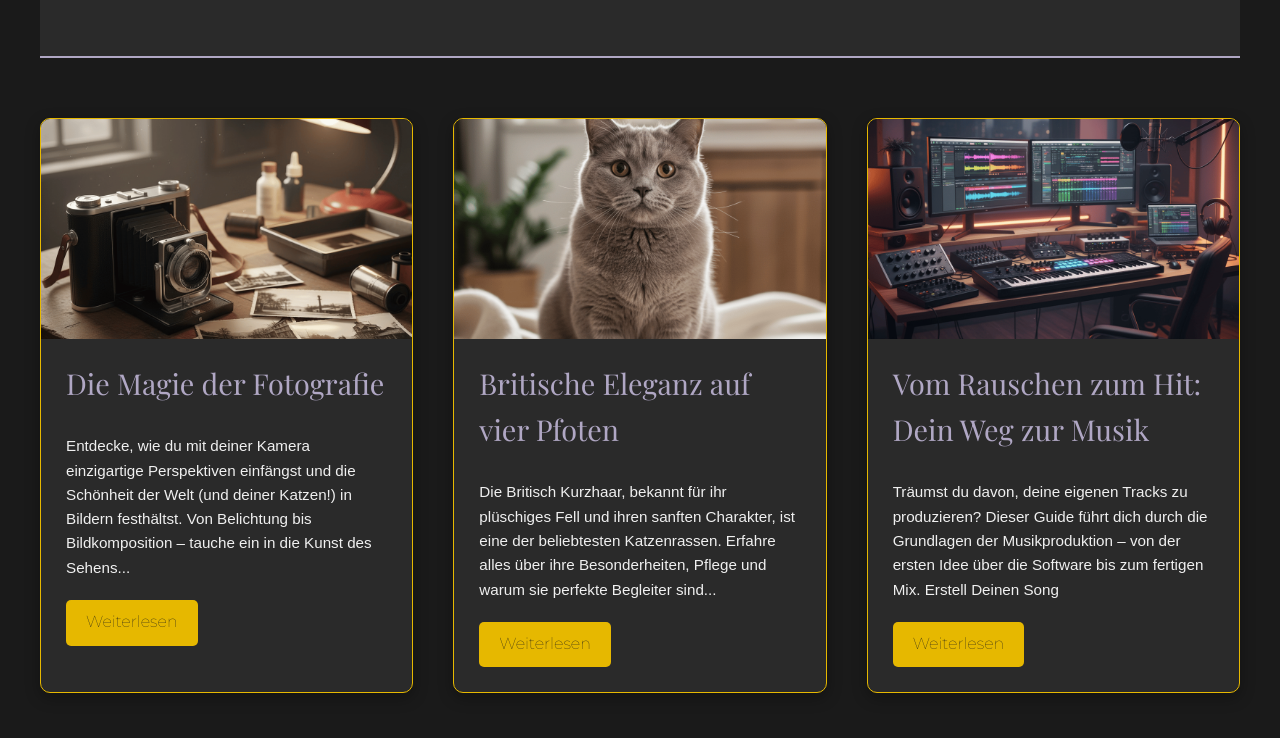
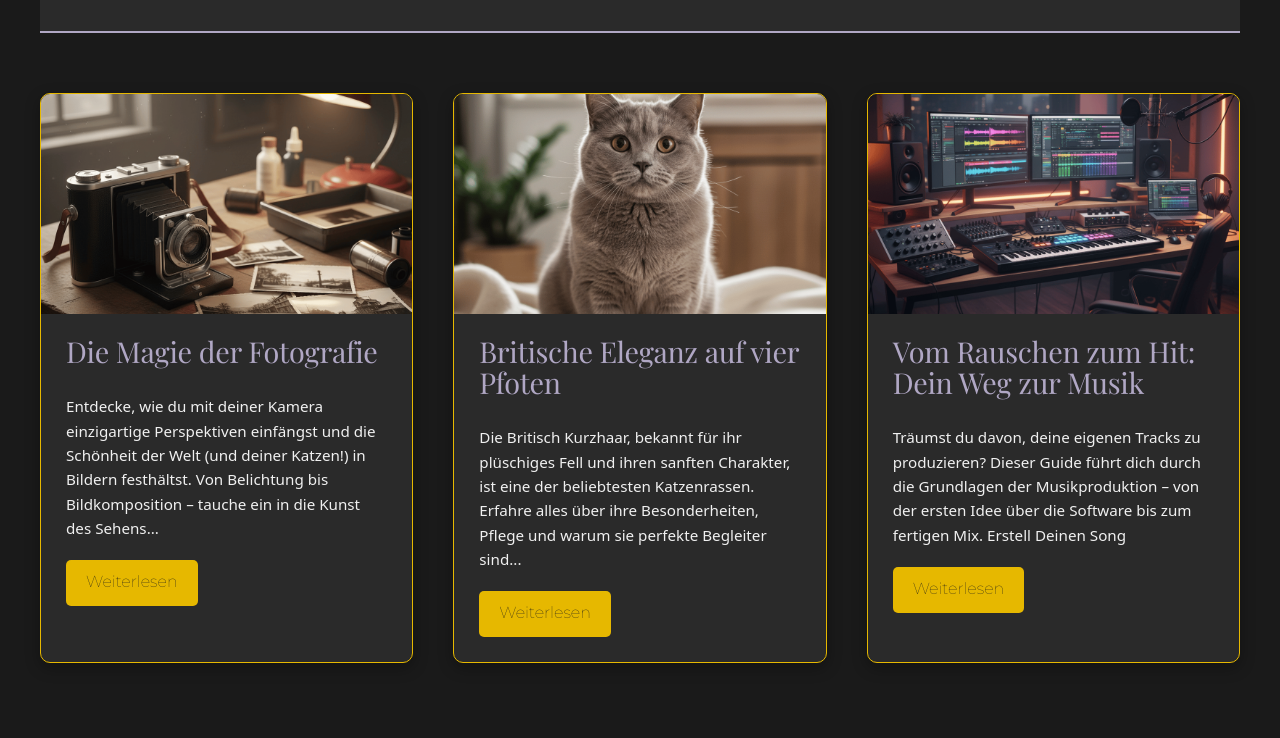
Before and after one commit to Taps11/katzenklangstudio, a plain HTML site: page index.html in a window 1280 px wide. Shown: the part 281-1019 px from the top of the page. Drawn offline with Linux system fonts and the light colour scheme; a web font is replaced by a local one.

Commit message:
Update style.css

```diff
--- a/css/style.css
+++ b/css/style.css
@@ -57,9 +57,30 @@ html, body {
   body { font-family: var(--ui-font); }
   h1,h2,h3,.headline { font-family: var(--display-font); }
 
-  .playfair-display {
-    font-family: "Playfair Display", sans-serif;
-    font-optical-sizing: auto;
-    font-weight: 100 900;
-    font-style: normal;
+  :root{
+    --heading-lilac: #e7dff3; /* leichter, besser lesbar */
+    --body-text: #dcd8db;
+    --card-bg: #2b2b2b; /* falls du Kartentöne hast */
   }
+
+  html, body {
+    -webkit-font-smoothing: antialiased;
+    -moz-osx-font-smoothing: grayscale;
+    text-rendering: optimizeLegibility;
+  }
+
+  /* Headline styling — erzwinge 700 für Playfair */
+  h1,h2,h3,.headline {
+    font-family: "Playfair Display", serif;
+    color: var(--heading-lilac);
+    font-weight: 700;
+    line-height: 1.08;
+    letter-spacing: -0.01em;
+  }
+
+  /* Body / Teaser text */
+  body, p, li {
+    font-family: "Montserrat", system-ui, -apple-system, "Segoe UI", Roboto, "Helvetica Neue", Arial, sans-serif;
+    color: var(--body-text);
+    line-height: 1.6;
+  }
```
